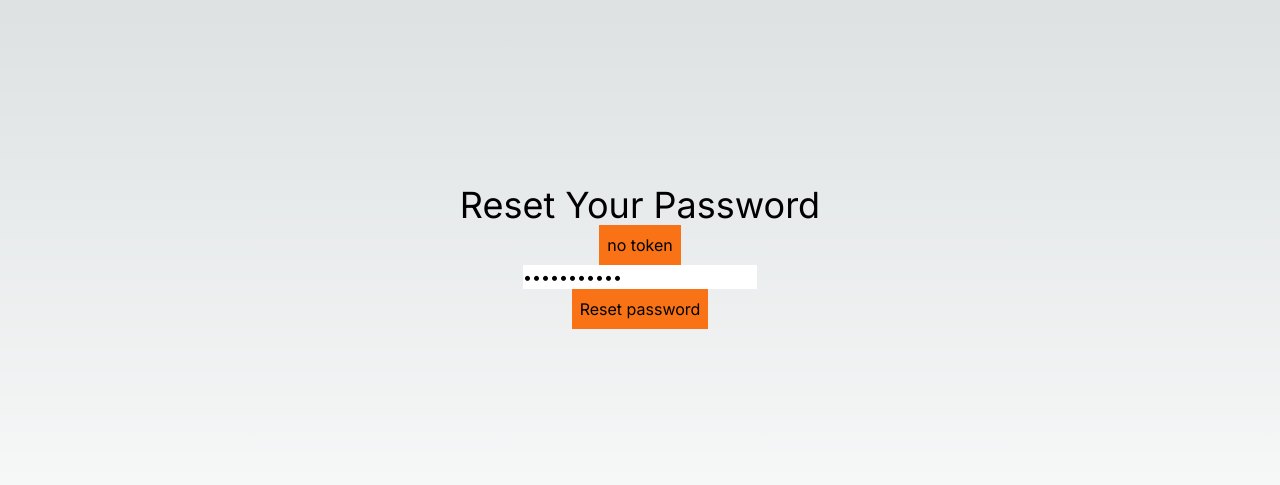
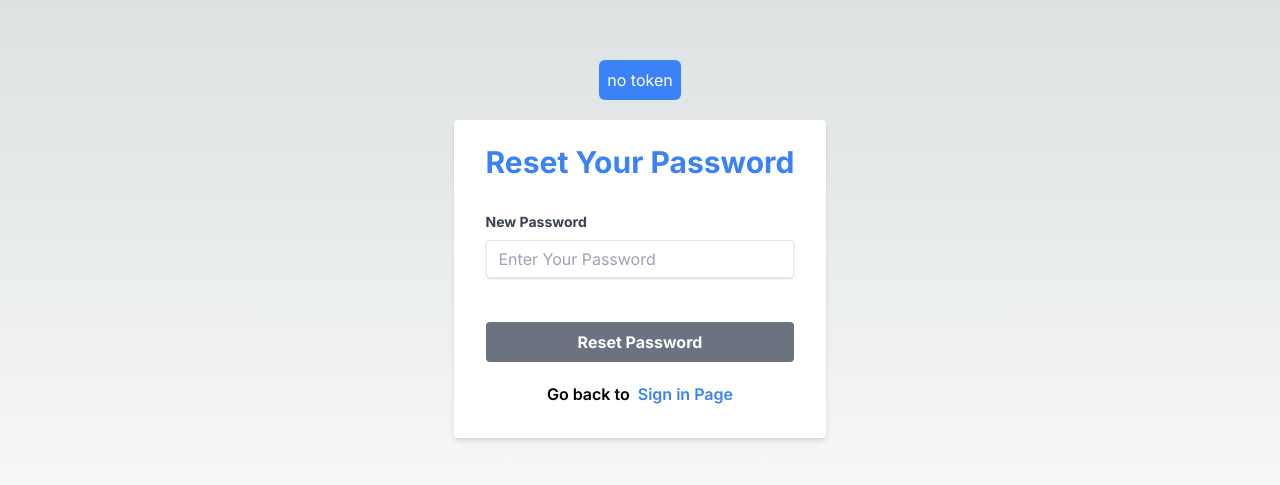
Before and after one commit to fevziatanoglu/Next.js-Auth, a Next.js app: page /forgotpassword in a window 1280 px wide. Shown: the part 143-628 px from the top of the page. Built offline with nearby package versions, Linux system fonts and the light colour scheme.

Commit message:
Forgot Password Fixes & Styling

```diff
--- a/src/app/api/users/forgotpassword/route.ts
+++ b/src/app/api/users/forgotpassword/route.ts
@@ -16,7 +16,7 @@ export async function POST(request: NextRequest) {
         // find user by forgot password token and expiry is bigger than now's date
         const user = await User.findOne({ forgotPasswordToken: token });
         if (!user) {
-            return NextResponse.json({ message: "Invalid token" }, { status: 500 })
+            throw new Error("Invalid token");
         }
 
         // hash password
@@ -27,7 +27,7 @@ export async function POST(request: NextRequest) {
         user.password = newPassword;
         await user.save();
 
-        return NextResponse.json({ message: "password changed successfully" }, { status: 200});
+        return NextResponse.json({ message: "Password changed successfully." }, { status: 200});
 
     } catch (error: any) {
         return NextResponse.json({ message: error.message }, { status: error.status || 500 });
--- a/src/app/forgotpassword/page.tsx
+++ b/src/app/forgotpassword/page.tsx
@@ -3,19 +3,25 @@
 import axios from "axios";
 import Link from "next/link";
 import React, { useEffect, useState } from "react";
+import { toast } from "react-hot-toast";
 
 export default function VerifyEmailPage() {
   const [token, setToken] = useState("");
-  const [error, setError] = useState(false);
-  const [newPassword, setNewPassword] = useState("newpassword");
+  const [isLoading , setIsLoading] = useState(false);
+  const [newPassword, setNewPassword] = useState("");
 
-  const resetPassword = async () => {
+  const resetPassword = async ( e : React.FormEvent<HTMLElement>) => {
+    e.preventDefault();
     try {
-      const response = await axios.post("/api/users/forgotpassword", { token, newPassword });
-      console.log(response);
+      setIsLoading(true);
+      await axios.post("/api/users/forgotpassword", {token,newPassword,}).then(response =>{
+      toast.success(response.data.message);
+      })
     } catch (error: any) {
-      setError(true);
-      console.log(error);
+
+      toast.error(error.response.data.message);
+    }finally{
+      setIsLoading(false);
     }
   };
 
@@ -25,43 +31,52 @@ export default function VerifyEmailPage() {
     setToken(urlToken || "");
   }, []);
 
-  // useEffect(() => {
-  //     if(token.length > 0) {
-  //         verifyUserEmail();
-  //     }
-  // }, [token]);
-
   return (
-    <div className="flex flex-col items-center justify-center min-h-screen py-2">
-      <h1 className="text-4xl">Reset Your Password</h1>
-      <h2 className="p-2 bg-orange-500 text-black">
-        {token ? `${token}` : "no token"}
+    <div className="flex flex-col items-center justify-center min-h-screen gap-5 py-2">
+      <h2 className="p-2 bg-blue-500 text-white rounded-md">
+        {token ? `token : ${token}` : "no token"}
       </h2>
 
+      <form
+      onSubmit={(e)=>resetPassword(e)}
+      className="bg-white shadow-md rounded flex flex-col justify-center gap-2 px-8 pt-6 pb-8 mb-4">
+        <h1 className="text-3xl font-bold text-blue-500 mb-6">
+          Reset Your Password
+        </h1>
+
+        {/* password */}
+        <div className="mb-6">
+          <label className="block text-gray-700 text-sm font-bold mb-2">
+            New Password
+          </label>
           <input
-        className="text-black"
+            className="shadow appearance-none border  rounded w-full py-2 px-3 text-gray-700 mb-3 leading-tight focus:outline-none focus:shadow-outline"
+            id="password"
             type="password"
+            placeholder="Enter Your Password"
             value={newPassword}
             onChange={(e) => {
               setNewPassword(e.target.value);
             }}
-      ></input>
+          />
+        </div>
 
-      <button className="bg-orange-500 p-2" onClick={resetPassword}>Reset password</button>
+        {/* sign in */}
+        <button
+          disabled={(newPassword.length < 5)}
+          className=" bg-blue-500 hover:bg-blue-700 text-white disabled:bg-gray-500 font-bold py-2 px-4 rounded focus:outline-none focus:shadow-outline"
+          type="submit"
+        >
+          {isLoading ? "Loading..." : "Reset Password"}
+        </button>
 
-      {/* {verified && (
-                <div>
-                    <h2 className="text-2xl">Email Verified</h2>
-                    <Link href="/login">
-                        Login
-                    </Link>
+
+        <div className="text-black flex justify-center gap-2 mt-3 font-semibold">
+            <p>Go back to</p> <Link className="text-blue-500" href={"/login"}>Sign in Page</Link>
         </div>
-            )} */}
-      {error && (
-        <div>
-          <h2 className="text-2xl bg-red-500 text-black">Error</h2>
-        </div>
-      )}
+
+
+      </form>
     </div>
   );
 }
--- a/src/app/login/page.tsx
+++ b/src/app/login/page.tsx
@@ -42,13 +42,18 @@ export default function LoginPage() {
     e.preventDefault();
     // SEND VERİFY EMAIL
     try {
+      setIsLoading(true);
       await axios.post("/api/email/sendEmail", {
         email: loginForm.email,
         emailType: "RESET",
         userId: "empty",
-      });
+      }).then(response =>{
+        toast.success(response.data.message);
+      })
     } catch (error: any) {
-      console.log(error);
+      toast.success(error.response.data.message);
+    }finally{
+      setIsLoading(false);
     }
   };
 
```
Lines whose indentation alone changed are shown as unchanged.
